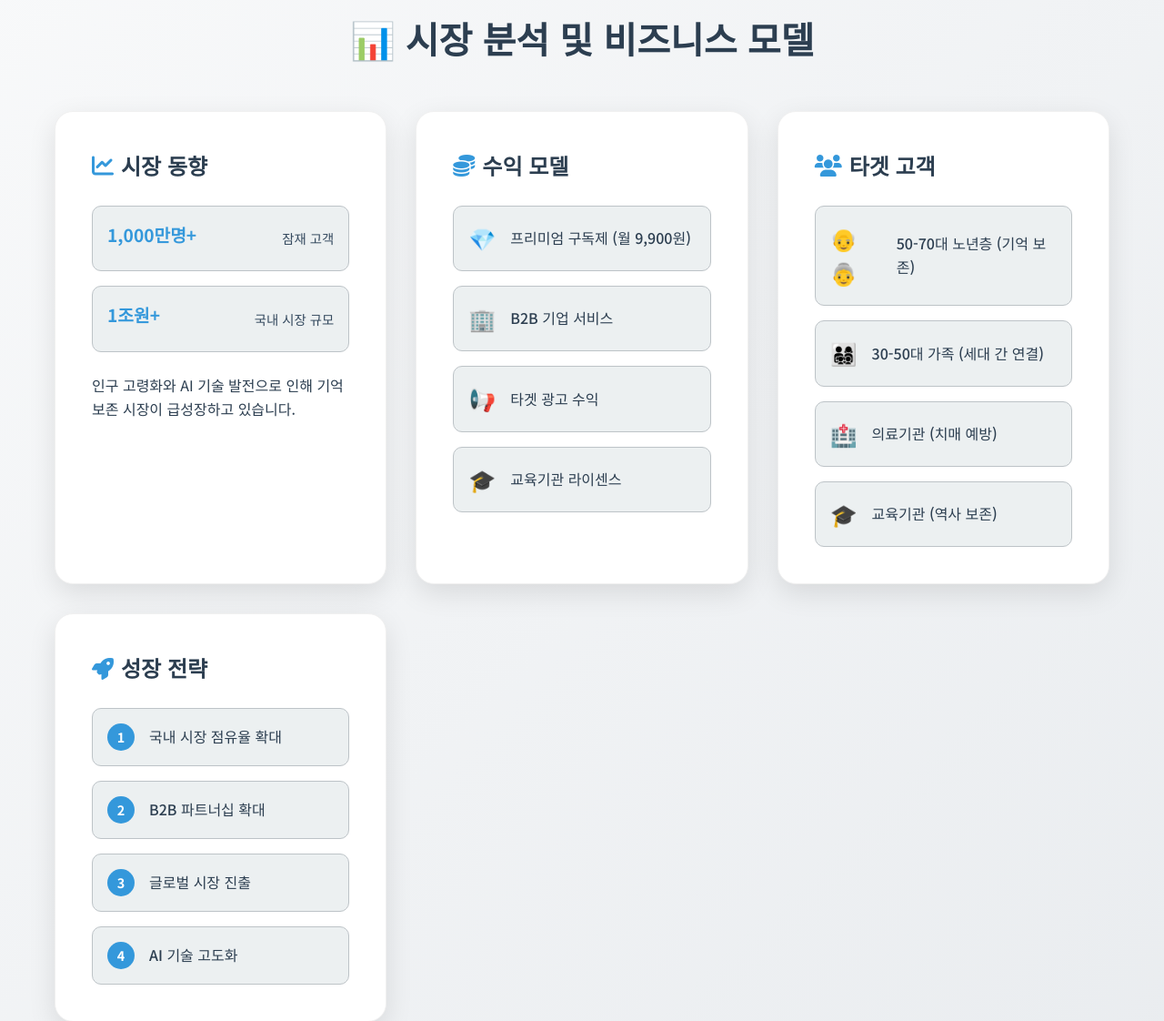
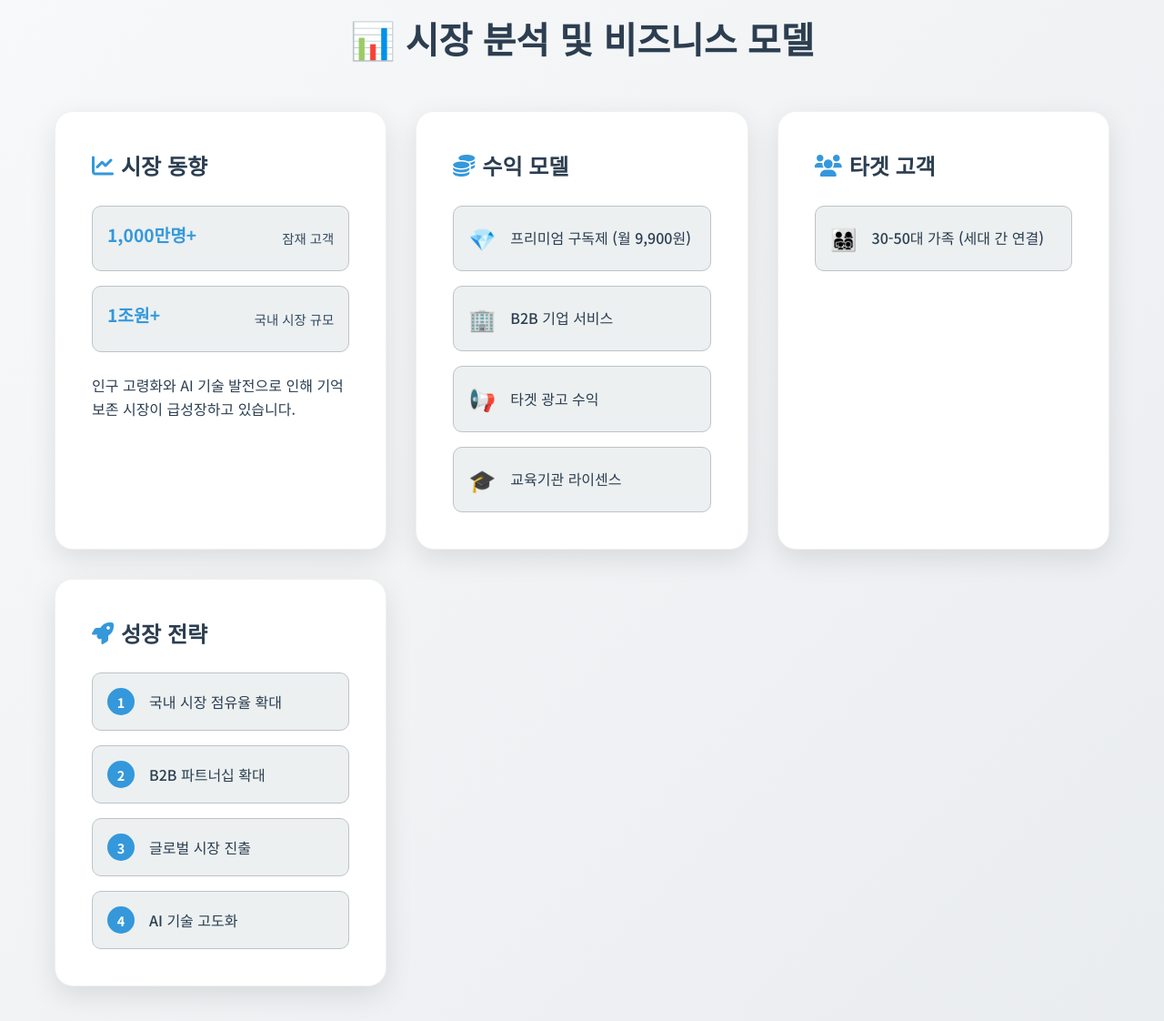
Before and after one commit to FPE-LAB/ai-memory-platform-, a Flask app: page / in a window 1280 px wide. Shown: the part 2959-4081 px from the top of the page at 91% size. Run offline with Flask 3, Linux system fonts and the light colour scheme; some libraries are stand-ins or nearby versions.

Commit message:
Target segments: keep only 30-50 family; remove other cohorts

```diff
--- a/templates/index.html
+++ b/templates/index.html
@@ -1394,20 +1394,8 @@
           <h3><i class="fas fa-users"></i> 타겟 고객</h3>
           <div class="target-segments">
             <div class="segment-item">
-              <span class="segment-icon">👴👵</span>
-              <span class="segment-text">50-70대 노년층 (기억 보존)</span>
-            </div>
-            <div class="segment-item">
               <span class="segment-icon">👨‍👩‍👧‍👦</span>
               <span class="segment-text">30-50대 가족 (세대 간 연결)</span>
-            </div>
-            <div class="segment-item">
-              <span class="segment-icon">🏥</span>
-              <span class="segment-text">의료기관 (치매 예방)</span>
-            </div>
-            <div class="segment-item">
-              <span class="segment-icon">🎓</span>
-              <span class="segment-text">교육기관 (역사 보존)</span>
             </div>
           </div>
         </div>
```
